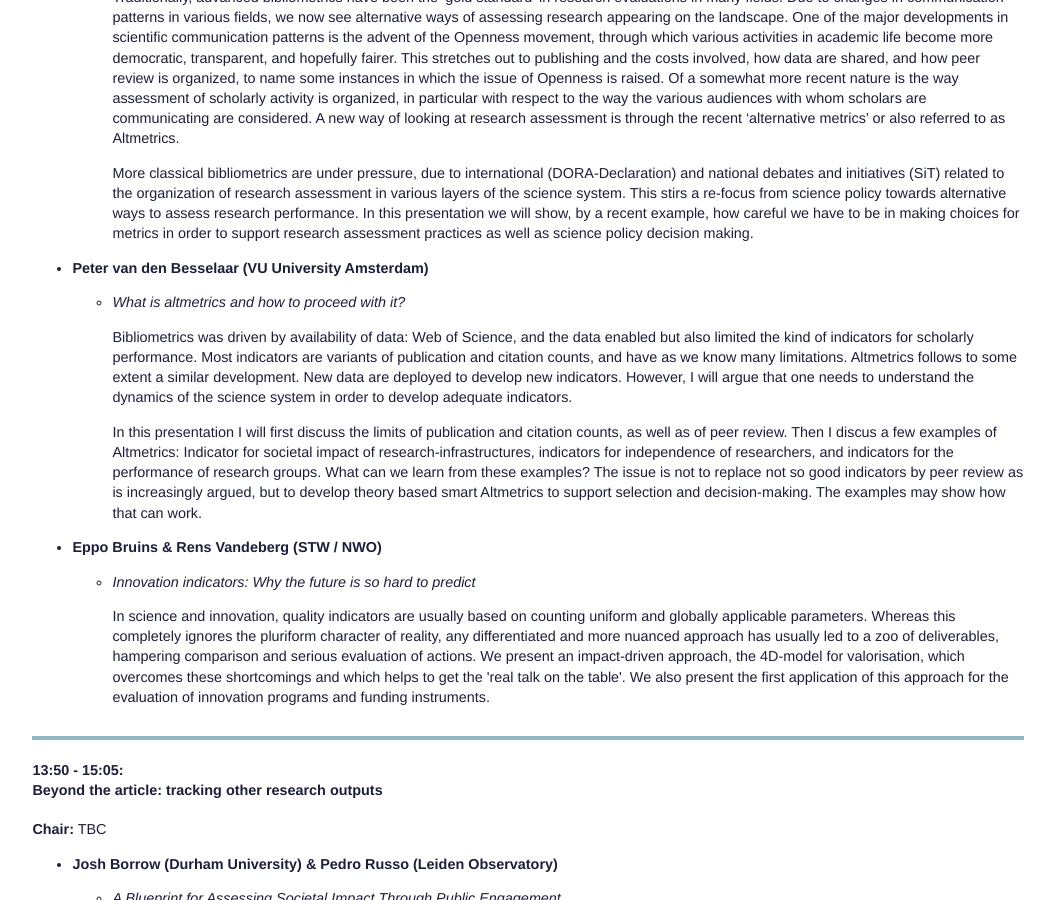
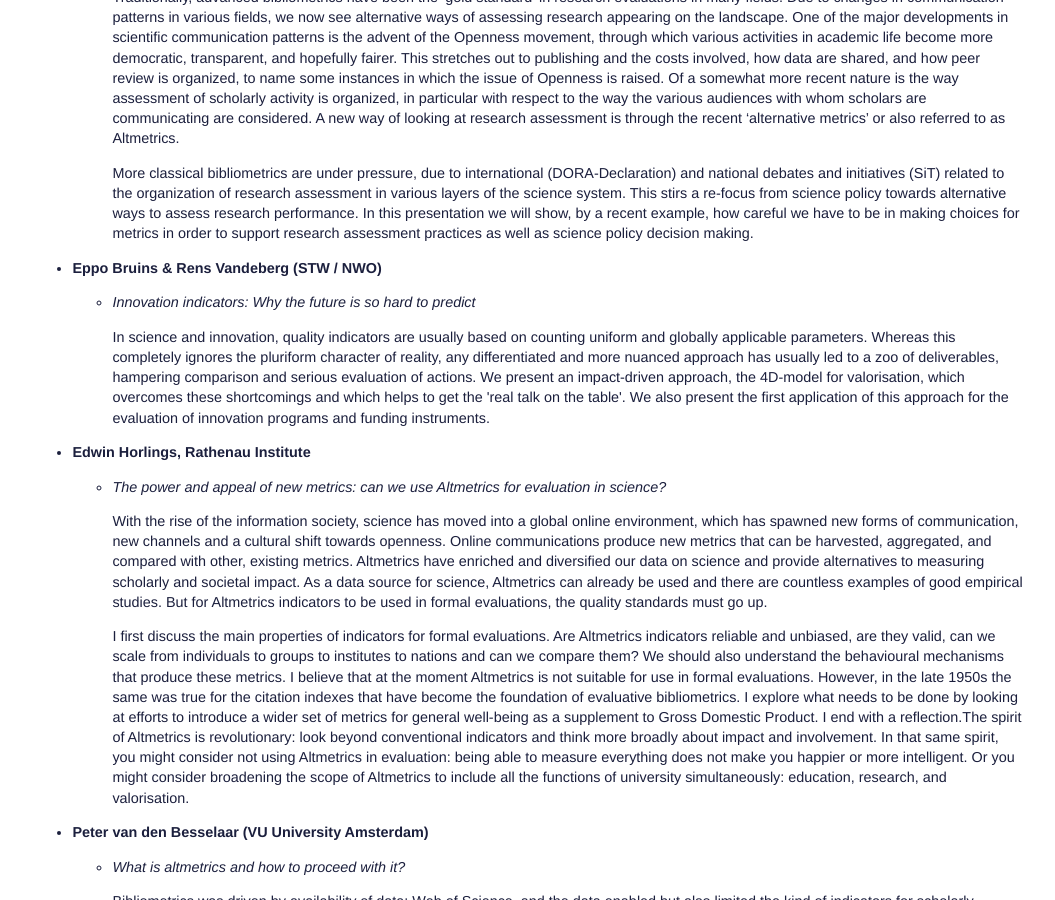
Before and after one commit to amconference/amconference.github.io, a Jekyll site: the page built from schedule/details.html, in a window 1280 px wide and 900 px high, scrolled down 9076 px. Shown: the whole window, without its empty margins (112-1167 px from the left). Built offline with Jekyll 4.4.1, drawn with Linux system fonts in a browser that asks for light colours; nearby versions of some CDN libraries; some of the changed text lies outside the part shown.

Commit message:
changes_to_names

```diff
--- a/_layouts/schedule-details.html
+++ b/_layouts/schedule-details.html
@@ -197,7 +197,7 @@
   </ul>
   </li>
   <li>
-  <p><strong>Costas, CWTS-Leiden University</strong></p>
+  <p><strong>Rodrigo Costas, (CWTS-Leiden University, the Netherlands) &amp; Stefanie Haustein (Université de Montréal, Canada)</strong></p>
 
   <ul>
   <li>
@@ -384,6 +384,30 @@
   </ul>
   </li>
   <li>
+  <p><strong>Eppo Bruins &amp; Rens Vandeberg (STW / NWO)</strong></p>
+
+  <ul>
+  <li>
+  <p><em>Innovation indicators: Why the future is so hard to predict</em></p>
+
+  <p>In science and innovation, quality indicators are usually based on counting uniform and globally applicable parameters. Whereas this completely ignores the pluriform character of reality, any differentiated and more nuanced approach has usually led to a zoo of deliverables, hampering comparison and serious evaluation of actions. We present an impact-driven approach, the 4D-model for valorisation, which overcomes these shortcomings and which helps to get the 'real talk on the table'. We also present the first application of this approach for the evaluation of innovation programs and funding instruments.</p>
+ </li>
+  </ul>
+  </li>
+  <li>
+  <p><strong>Edwin Horlings, Rathenau Institute </strong></p>
+
+  <ul>
+  <li>
+  <p><em>The power and appeal of new metrics: can we use Altmetrics for evaluation in science?</em></p>
+
+  <p>With the rise of the information society, science has moved into a global online environment, which has spawned new forms of communication, new channels and a cultural shift towards openness. Online communications produce new metrics that can be harvested, aggregated, and compared with other, existing metrics. Altmetrics have enriched and diversified our data on science and provide alternatives to measuring scholarly and societal impact. As a data source for science, Altmetrics can already be used and there are countless examples of good empirical studies. But for Altmetrics indicators to be used in formal evaluations, the quality standards must go up.</p>
+
+<p>I first discuss the main properties of indicators for formal evaluations. Are Altmetrics indicators reliable and unbiased, are they valid, can we scale from individuals to groups to institutes to nations and can we compare them? We should also understand the behavioural mechanisms that produce these metrics. I believe that at the moment Altmetrics is not suitable for use in formal evaluations. However, in the late 1950s the same was true for the citation indexes that have become the foundation of evaluative bibliometrics. I explore what needs to be done by looking at efforts to introduce a wider set of metrics for general well-being as a supplement to Gross Domestic Product. I end with a reflection.The spirit of Altmetrics is revolutionary: look beyond conventional indicators and think more broadly about impact and involvement. In that same spirit, you might consider not using Altmetrics in evaluation: being able to measure everything does not make you happier or more intelligent. Or you might consider broadening the scope of Altmetrics to include all the functions of university simultaneously: education, research, and valorisation.</p>
+ </li>
+  </ul>
+  </li>
+  <li>
   <p><strong>Peter van den Besselaar (VU University Amsterdam)</strong></p>
 
   <ul>
@@ -394,17 +418,6 @@
 
 <p>In this presentation I will first discuss the limits of publication and citation counts, as well as of peer review. Then I discus a few examples of Altmetrics: Indicator for societal impact of research-infrastructures, indicators for independence of researchers, and indicators for the performance of research groups. What can we learn from these examples? The issue is not to replace not so good indicators by peer review as is increasingly argued, but to develop theory based smart Altmetrics to support selection and decision-making. The examples may show how that can work.</p>
 </li>
-  </ul>
-  </li>
-  <li>
-  <p><strong>Eppo Bruins &amp; Rens Vandeberg (STW / NWO)</strong></p>
-
-  <ul>
-  <li>
-  <p><em>Innovation indicators: Why the future is so hard to predict</em></p>
-
-  <p>In science and innovation, quality indicators are usually based on counting uniform and globally applicable parameters. Whereas this completely ignores the pluriform character of reality, any differentiated and more nuanced approach has usually led to a zoo of deliverables, hampering comparison and serious evaluation of actions. We present an impact-driven approach, the 4D-model for valorisation, which overcomes these shortcomings and which helps to get the 'real talk on the table'. We also present the first application of this approach for the evaluation of innovation programs and funding instruments.</p>
- </li>
   </ul>
   </li>
   </ul>
--- a/_layouts/schedule.html
+++ b/_layouts/schedule.html
@@ -76,7 +77,7 @@
           <br/>Juan Pablo Alperin, Simon Fraser University
           <br/>Lauren Ashby (SAGE) &amp; Mathias Astell (Nature Publishing Group)
           <br/>Prof Theng Yin Leng, Nanyang Technological University, Singapore
-          <br/>Rodrigo Costas, CWTS-Leiden University
+          <br/>Rodrigo Costas, (CWTS-Leiden University, the Netherlands) &amp; Stefanie Haustein (Université de Montréal, Canada)
         </td>
       </tr>
       <tr>
```
Also changed, not shown: other parts of _layouts/schedule.html (+1 -0 lines).
